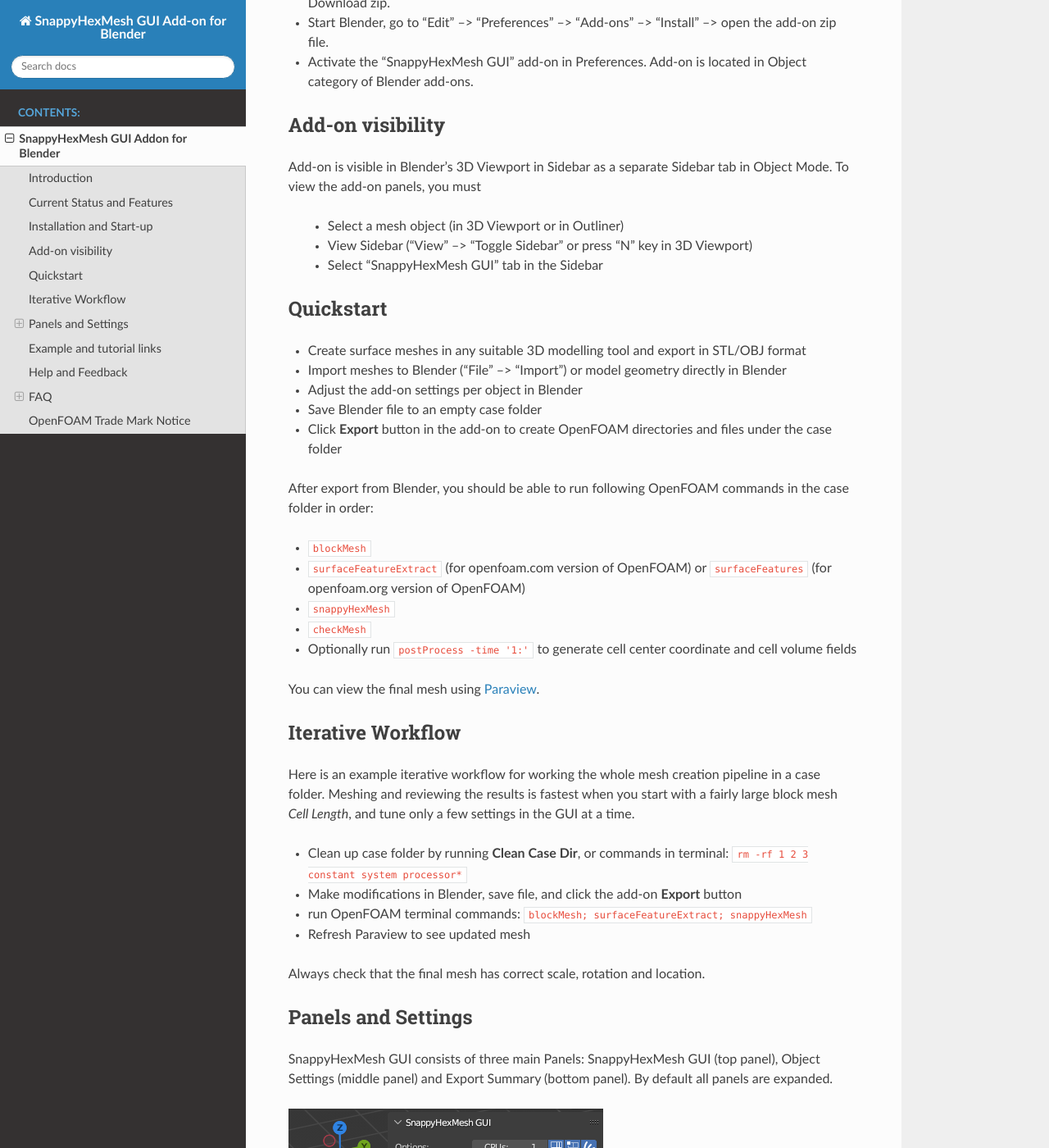
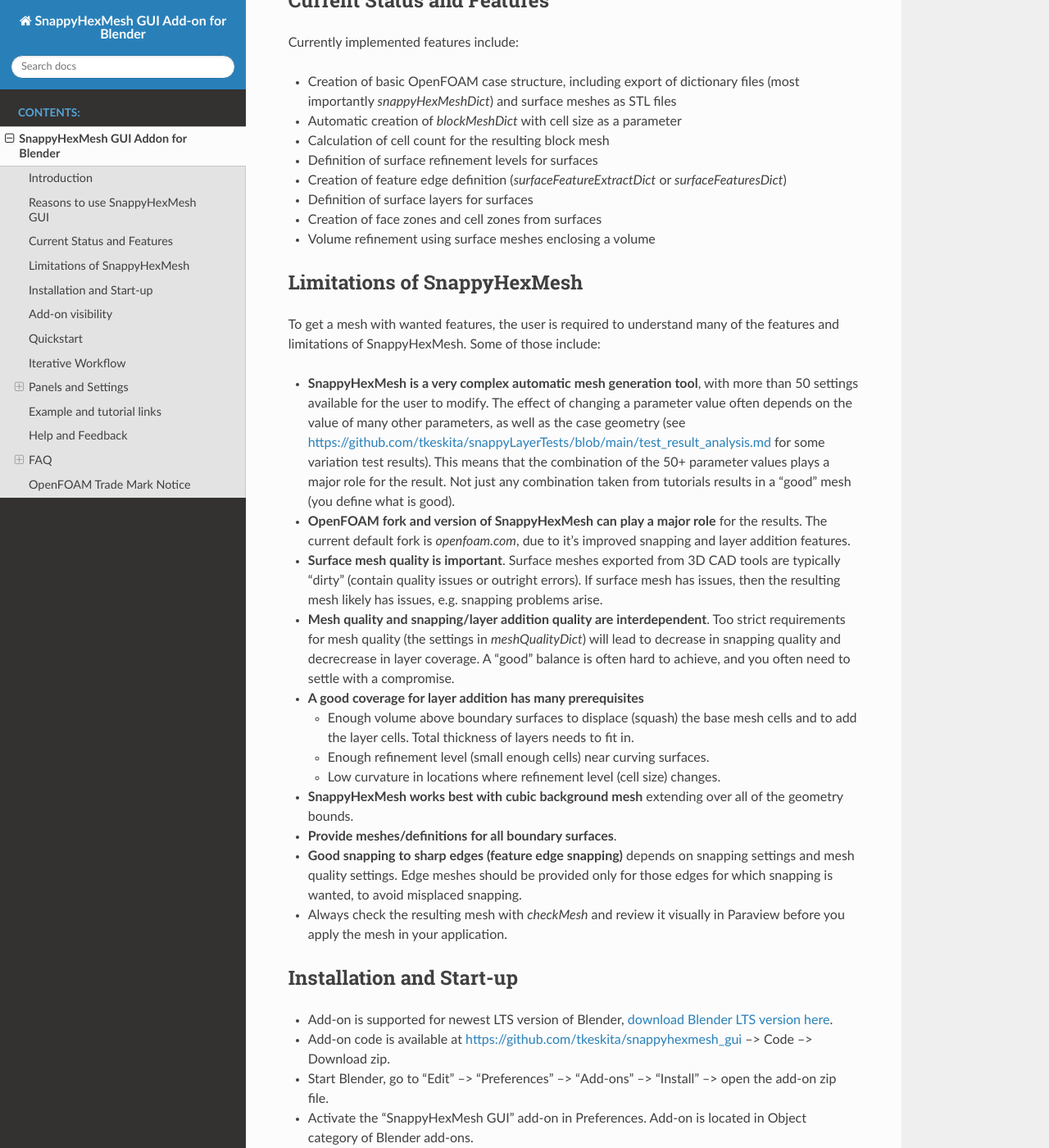
Before and after one commit to tkeskita/snappyhexmesh_gui, a Sphinx documentation site: the page built from docs/snappy_gui.rst, in a window 1280 px wide and 1400 px high, scrolled down 1937 px. Shown: the whole window at 82% size. Built offline with Sphinx 7.4.7 and the Read the Docs theme 2.0.0, drawn with Linux system fonts in a browser that asks for light colours; some of the changed text lies outside the part shown.

Commit message:
Docs: Add Reasons to use and Limitations chapters

```diff
--- a/docs/snappy_gui.rst
+++ b/docs/snappy_gui.rst
@@ -38,6 +38,29 @@
 To learn to use SnappyHexMesh GUI, have a look at my video tutorial series
 `Blender for OpenFOAM users <http://tkeskita.kapsi.fi/blender/>`_.
 
+Reasons to use SnappyHexMesh GUI
+--------------------------------
+
+SnappyHexMesh GUI is beneficial for both SnappyHexMesh beginners and
+experienced users:
+
+* For beginners, the GUI helps by providing only the most important
+  settings, without any need to know dictionary file details.
+* For experienced users, the GUI removes the needs to edit the various
+  dictionary files (avoid typos and logic mistakes!) and to provide
+  point coordinates manually.
+* The possibility to do visual inspection while setting up meshing
+  reduces setup mistakes.
+* Use of one point of input (the GUI) for all settings and case
+  clean-up decreases risk of setup errors, outdated intermediate files
+  and missing commands. It also allows step-wise fast iteration of the
+  mesh generation workflow, which speeds up mesh generation work, as
+  the shortcomings of the mesh are exposed early.
+* Debugging time for fixing mesh generation issues is decreased,
+  since the GUI decreases the complexity of the process.
+* The GUI provides a well-tested and consistent starting point for the
+  numerous SnappyHexMesh settings, which should work fairly well for
+  many cases out-of-box.
 
 Current Status and Features
 ---------------------------
@@ -52,8 +75,55 @@
 * Definition of surface refinement levels for surfaces
 * Creation of feature edge definition (*surfaceFeatureExtractDict* or *surfaceFeaturesDict*)
 * Definition of surface layers for surfaces
-* Supports creation of face zones and cell zones from surfaces
-* Volume refinement
+* Creation of face zones and cell zones from surfaces
+* Volume refinement using surface meshes enclosing a volume
+
+Limitations of SnappyHexMesh
+----------------------------
+
+To get a mesh with wanted features, the user is required to
+understand many of the features and limitations of SnappyHexMesh. Some
+of those include:
+
+* **SnappyHexMesh is a very complex automatic mesh generation tool**,
+  with more than 50 settings available for the user to modify. The
+  effect of changing a parameter value often depends on the value of
+  many other parameters, as well as the case geometry (see
+  https://github.com/tkeskita/snappyLayerTests/blob/main/test_result_analysis.md
+  for some variation test results). This means that the combination of
+  the 50+ parameter values plays a major role for the result. Not just
+  any combination taken from tutorials results in a "good" mesh (you
+  define what is good).
+* **OpenFOAM fork and version of SnappyHexMesh can play a major role** for the
+  results. The current default fork is *openfoam.com*, due to it's improved
+  snapping and layer addition features.
+* **Surface mesh quality is important**. Surface meshes exported from
+  3D CAD tools are typically "dirty" (contain quality issues or outright
+  errors). If surface mesh has issues, then the resulting mesh likely
+  has issues, e.g. snapping problems arise.
+* **Mesh quality and snapping/layer addition quality are
+  interdependent**. Too strict requirements for mesh quality (the
+  settings in *meshQualityDict*) will lead to decrease in snapping
+  quality and decrecrease in layer coverage. A "good" balance is often
+  hard to achieve, and you often need to settle with a compromise.
+* **A good coverage for layer addition has many prerequisites**
+
+  * Enough volume above boundary surfaces to displace (squash) the
+    base mesh cells and to add the layer cells. Total thickness of
+    layers needs to fit in.
+  * Enough refinement level (small enough cells) near curving surfaces.
+  * Low curvature in locations where refinement level (cell size)
+    changes.
+
+* **SnappyHexMesh works best with cubic background mesh** extending
+  over all of the geometry bounds.
+* **Provide meshes/definitions for all boundary surfaces**.
+* **Good snapping to sharp edges (feature edge snapping)** depends on
+  snapping settings and mesh quality settings. Edge meshes should be
+  provided only for those edges for which snapping is wanted, to avoid
+  misplaced snapping.
+* Always check the resulting mesh with `checkMesh` and review it
+  visually in Paraview before you apply the mesh in your application.
 
 Installation and Start-up
 -------------------------
@@ -193,7 +263,7 @@
 
 .. note::
 
-  *Max Non-Ortho* is the most important mesh quality parameter. A small
+  *Max Non-Ortho* may be the most important mesh quality parameter. A small
   value produces mesh that is good for the numerical solution of flow
   equations. However, a small value restricts snapping and addition of
   surface layers. Meanwhile, a large value yields a mesh that snaps to
@@ -281,7 +351,7 @@
   *Location In Mesh* empty objects exist, zero coordinates are used for
   *LocationInMesh*. If several such objects exist, then a list of
   object locations and names are exported to *LocationsInMesh*
-  (OpenFOAM.com option for multi-region meshing) section of snappyHexMeshDict.
+  (openfoam.com option for multi-region meshing) section of snappyHexMeshDict.
 * **Clean Case Dir** command removes directory names *1-9, constant*,
   *system* and *processor\** if they exist in the *Export path*. This
   effectively cleans up the case folder from any lingering OpenFOAM
```
Also changed, not shown: other parts of docs/snappy_gui.rst (+1 -1 lines).
